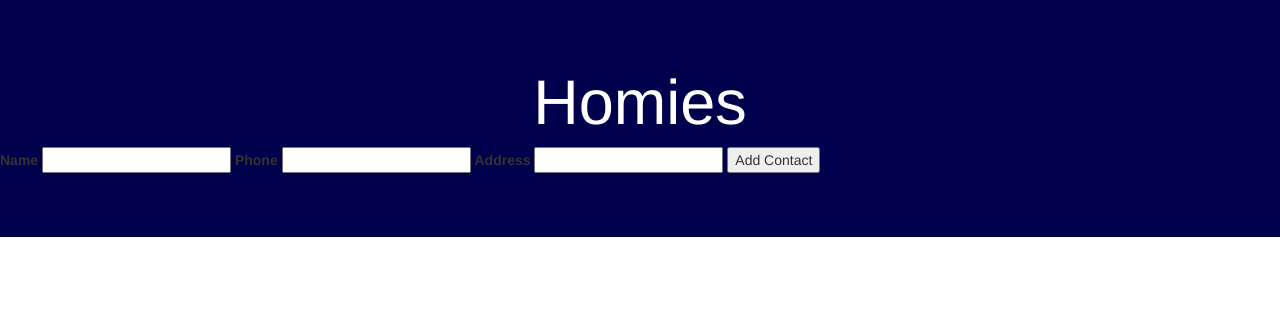
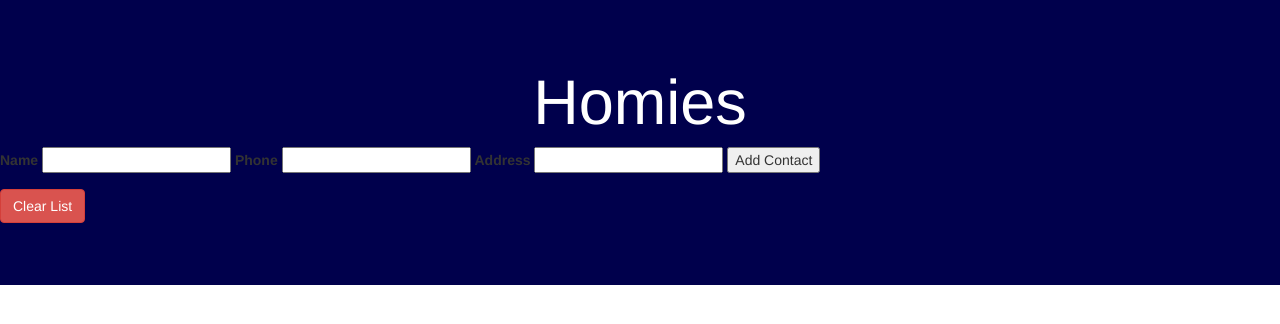
Before and after one commit to Corneezius/contact-php, a PHP site: template views/homies.html.twig in a window 1280 px wide. Shown: the top 324 px of the page. Run offline with PHP 8.4, Linux system fonts and the light colour scheme; the template is opened without the code that fills it, so the values that code supplies are empty; some libraries are stand-ins or nearby versions.

Commit message:
Add Delete Button and update README

```diff
--- a/views/homies.html.twig
+++ b/views/homies.html.twig
@@ -21,6 +21,11 @@
 
         <button type='submit btn-success'>Add Contact</button>
     </form>
+
+    <form action='/delete_homies' method='post'>
+        <button type='submit' class="btn btn-danger">Clear List</button>
+    </form>
+
     </div>
     <div class="contacts">
     {% if homies is not empty %}
```
Also changed, not shown: README.md.
